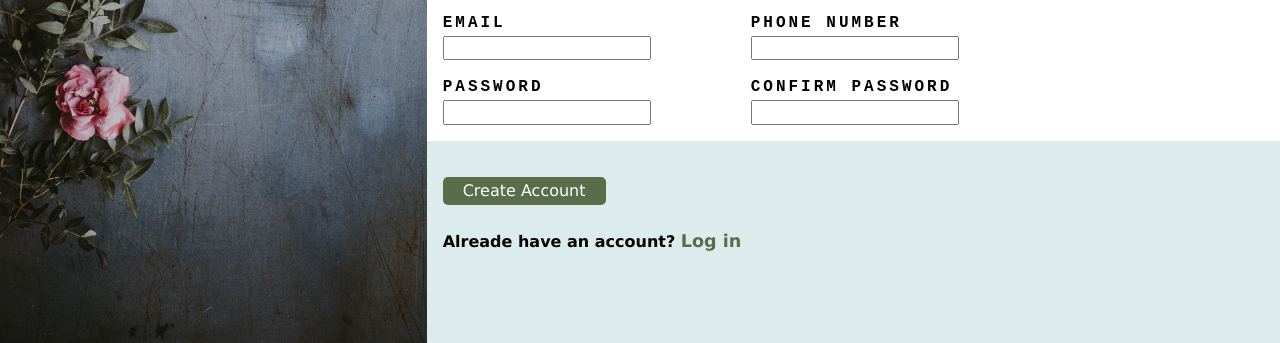
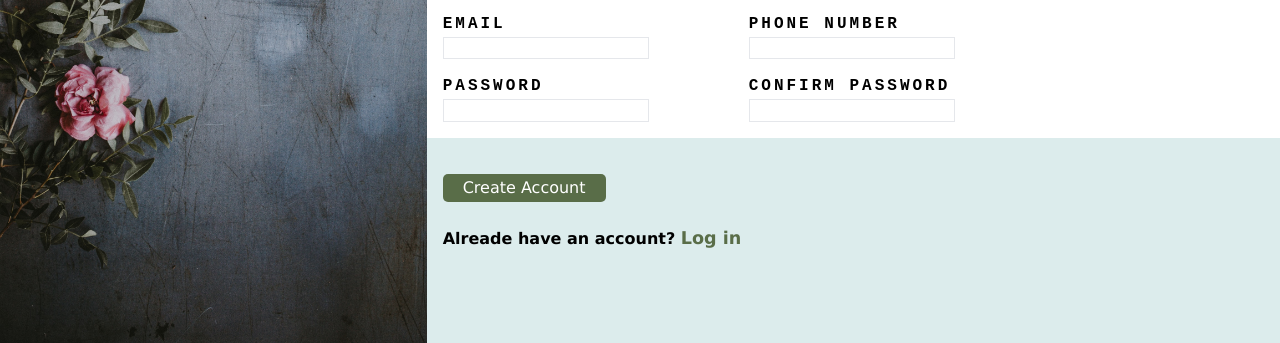
Before and after one commit to ddkogit/sign-up-form, a plain HTML site: page index.html in a window 1280 px wide. Shown: the part 457-800 px from the top of the page. Drawn offline with Linux system fonts and the light colour scheme.

Commit message:
Design finished , but selector and other not done

```diff
--- a/index.html
+++ b/index.html
@@ -62,7 +62,7 @@
                             <label for="email">
                                 EMAIL
                             </label>
-                            <input type="text" id="email">
+                            <input type="email" id="email">
                         </div>
                         <div class="format">
                             <label for="phone">
@@ -78,13 +78,13 @@
                             <label for="password">
                                 PASSWORD
                             </label>
-                            <input type="text" id="password">
+                            <input type="password" id="password">
                         </div>
                         <div class="format">
                             <label for="cpassword">
                                 CONFIRM PASSWORD
                             </label>
-                            <input type="text" id="cpassword">
+                            <input type="password" id="cpassword">
                         </div>
                     </div>
 
--- a/style.css
+++ b/style.css
@@ -104,6 +104,7 @@ label{
 .format{
     display: flex;
     flex-direction: column;
+
 }
 
 .format>label{
@@ -111,16 +112,38 @@ label{
 }
 
 .format>input{
+    border: 1px solid red;
+}
+
+.format>input:focus{
+           box-shadow: 3px 2px 5px rgba(0, 0, 0, 0.3);
 
 }
 
 .sec{
     display: flex;
     gap:100px;
+
 }
 
 form{
     display: flex;
     flex-direction: column;
     gap: 10px;
+
 }
+
+input:valid{
+    border-color: #E5E7EB;
+}
+input:invalid{
+    border-color: red;
+}
+
+input:invalid::after {
+    content: "Invalid input"; /* Your error message goes here */
+    display: block;
+    color: red;
+    margin-top: 5px; /* Add spacing between the input and the message */
+    font-size: 12px; /* Adjust font size as needed */
+  }
```
